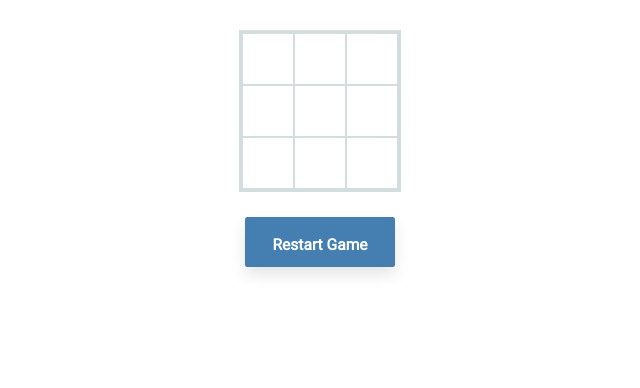
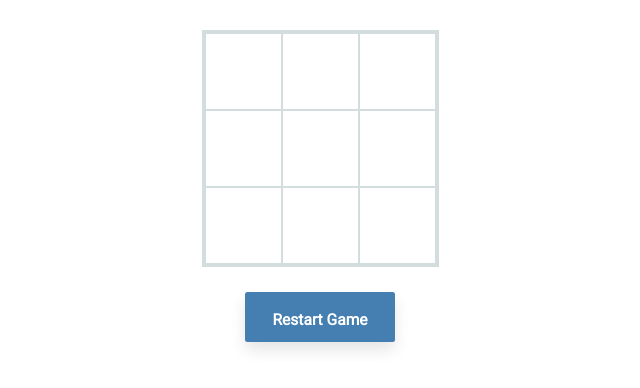
Before and after one commit to chou0116/tictactoe-site-1, a plain HTML site: page index.html in a window 1280 px wide. Shown: the whole page, without its empty margins (320-960 px from the left). Drawn offline with Linux system fonts and the light colour scheme; a web font is replaced by a local one.

Commit message:
Update style.css

```diff
--- a/css/style.css
+++ b/css/style.css
@@ -116,12 +116,12 @@ body {
 
     #myTable td {
 
-        width: 50px;
-        height: 50px;
+        width: 75px;
+        height: 75px;
         color: black;
         text-align: center;
         font-family: sans-serif;
-        font-size: 26px;
+        font-size: 34px;
         /*border: 2.5px solid #b7b7b7;*/
     }
 }
```
